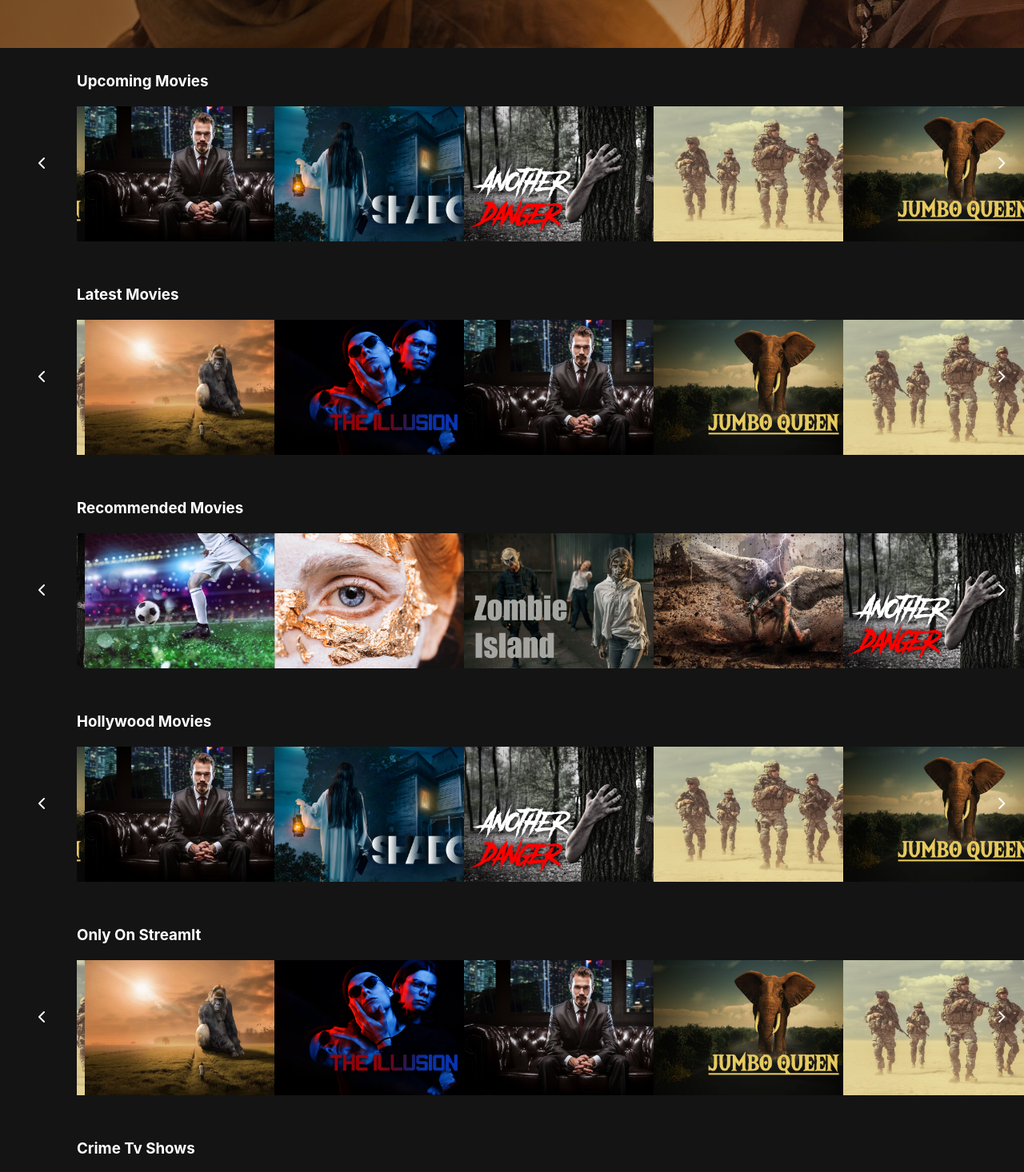
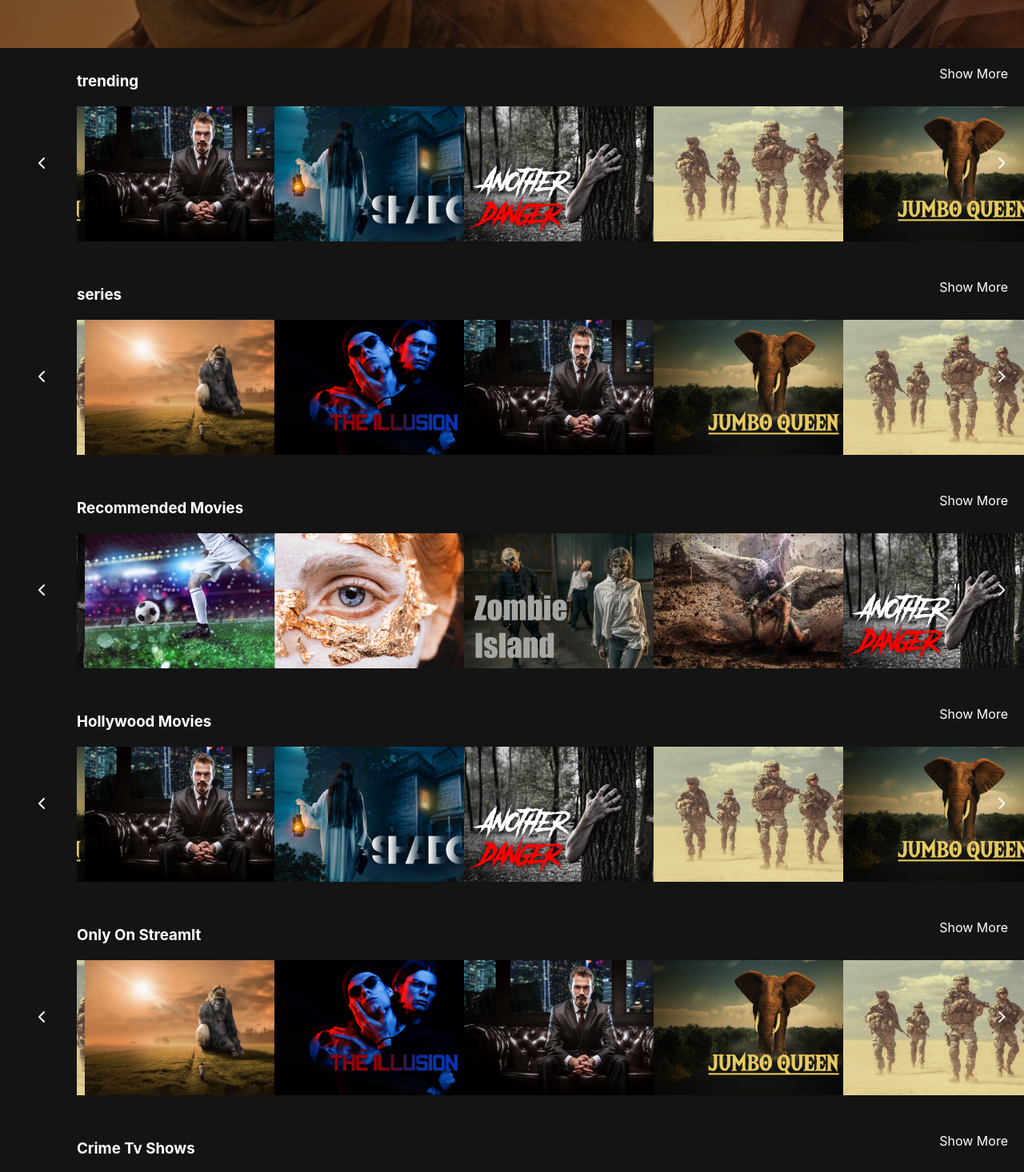
Before and after one commit to kapilkatkar/streamIt, a React (Create React App) app in the folder streamit/: page / in a window 1280 px wide. Shown: the part 740-2206 px from the top of the page at 80% size. Built offline with nearby package versions, Linux system fonts and the light colour scheme; no server answers.

Commit message:
added show more

```diff
--- a/streamit/src/App.js
+++ b/streamit/src/App.js
@@ -21,7 +21,7 @@ const router = createBrowserRouter([
     element: <Movies />,
   },
   {
-    path: "/tranding",
+    path: "/trending",
     element: <Tranding />,
   },
   {
--- a/streamit/src/components/header/Header.jsx
+++ b/streamit/src/components/header/Header.jsx
@@ -61,7 +61,7 @@ const Header = () => {
           <Link to={"/"}>Home</Link>
           <Link to={"/series"}>Series</Link>
           <Link to={"/movies"}>Movies</Link>
-          <Link to={"/tranding"}>Tranding</Link>
+          <Link to={"/trending"}>Trending</Link>
           <Link to={"/pricing"}>Pricing</Link>
           <Link to={"/contacts"}>Contacts</Link>
         </ul>
--- a/streamit/src/components/homes/Home.jsx
+++ b/streamit/src/components/homes/Home.jsx
@@ -3,7 +3,7 @@ import Slider from "react-slick";
 import "slick-carousel/slick/slick.css";
 import "slick-carousel/slick/slick-theme.css";
 import HomeCard from "./HomeCard";
-import { homeData } from "../../dummyData";
+import { homeData, trending } from "../../dummyData";
 import Header from "../header/Header";
 import "./Home.css";
 import Upcomming from "../sections/upcomming";
@@ -49,10 +49,10 @@ const Home = ({ items }) => {
         </Slider>
       </div>
       <div>
-        <Upcomming items={upcome} title="Upcoming Movies" />
+        <Upcomming items={upcome} title="trending" />
       </div>
       <div>
-        <Upcomming items={latest} title="Latest Movies" />
+        <Upcomming items={latest} title="series" />
       </div>
       <div>
         <Upcomming items={recommended} title="Recommended Movies" />
@@ -65,7 +65,7 @@ const Home = ({ items }) => {
       </div>
       <div>
         <Upcomming items={recommended} title="Crime Tv Shows" />
-      </div>{" "}
+      </div>
       <div>
         <Upcomming items={upcome} title="Exciting Movies" />
       </div>
--- a/streamit/src/components/sections/Section.css
+++ b/streamit/src/components/sections/Section.css
@@ -13,3 +13,11 @@ h3 {
 .fa-chevron-right {
   top: 73px;
 }
+.showMore-title {
+  display: flex;
+  align-items: center;
+  justify-content: space-between;
+}
+.showMore {
+  margin-right: 20px;
+}
--- a/streamit/src/components/sections/upcomming.jsx
+++ b/streamit/src/components/sections/upcomming.jsx
@@ -4,7 +4,7 @@ import "./Section.css";
 import Slider from "react-slick";
 import "slick-carousel/slick/slick.css";
 import "slick-carousel/slick/slick-theme.css";
-
+import { Link } from "react-router-dom";
 const SampleNextArrow = (props) => {
   const { onClick } = props;
   return (
@@ -33,7 +33,30 @@ const Upcomming = ({ items = [], title }) => {
   };
   return (
     <div className="slider-container">
-      <h3>{title}</h3>
+      <div className="showMore-title">
+        <h3>{title} </h3>
+        <div className="showMore">
+          {title === "trending" && <Link to="/trending">Show More</Link>}
+          {title === "series" && <Link to="/series">Show More</Link>}
+          {title === "Recommended Movies" && (
+            <Link to="/recommended">Show More</Link>
+          )}
+          {title === "Hollywood Movies" && (
+            <Link to="/trending">Show More</Link>
+          )}
+          {title === "Only On StreamIt" && (
+            <Link to="/trending">Show More</Link>
+          )}
+          {title === "Crime Tv Shows" && <Link to="/trending">Show More</Link>}
+          {title === "Exciting Movies" && <Link to="/trending">Show More</Link>}
+          {title === "Action And Adventures Movies" && (
+            <Link to="/trending">Show More</Link>
+          )}
+          {title === "Top Pics For Kapil" && (
+            <Link to="/trending">Show More</Link>
+          )}
+        </div>
+      </div>
       <Slider {...settings}>
         {items.map((item, index) => (
           <div key={index}>
```
